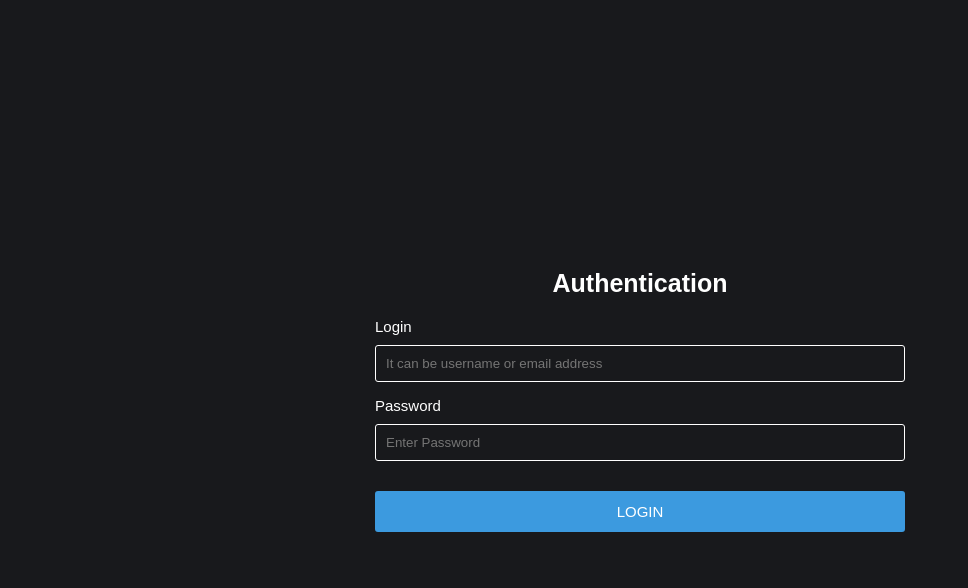
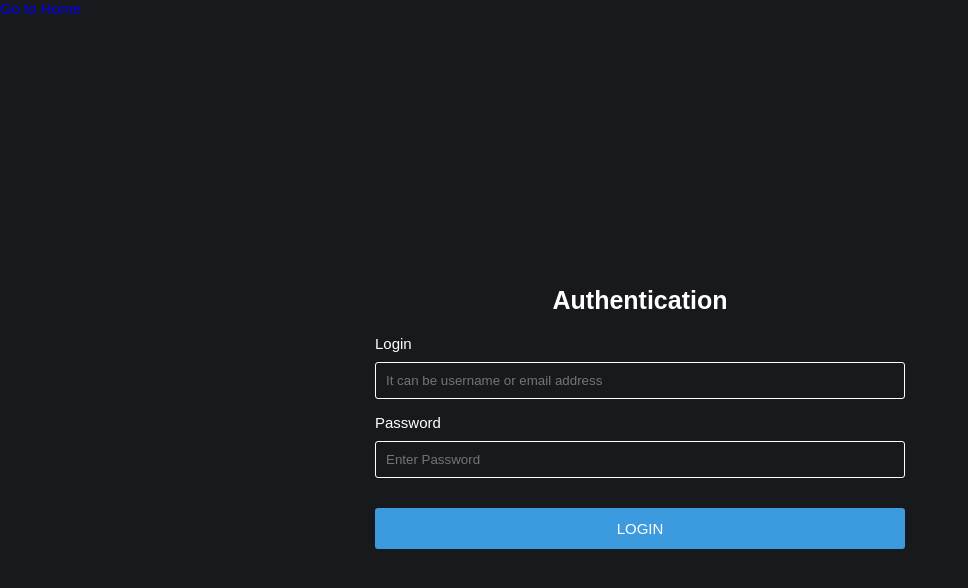
Before and after one commit to Aegnor/chat, a Vue app in the folder client/: page /auth in a window 1280 px wide. Shown: the top 588 px of the page, without its empty margins (0-968 px from the left). Built offline with nearby package versions, Linux system fonts and the light colour scheme; no server answers.

Commit message:
create sample navigation

```diff
--- a/client/src/App.vue
+++ b/client/src/App.vue
@@ -1,4 +1,5 @@
 <template>
+    <router-link to="/">Go to Home</router-link>
     <router-view/>
 </template>
 
```
